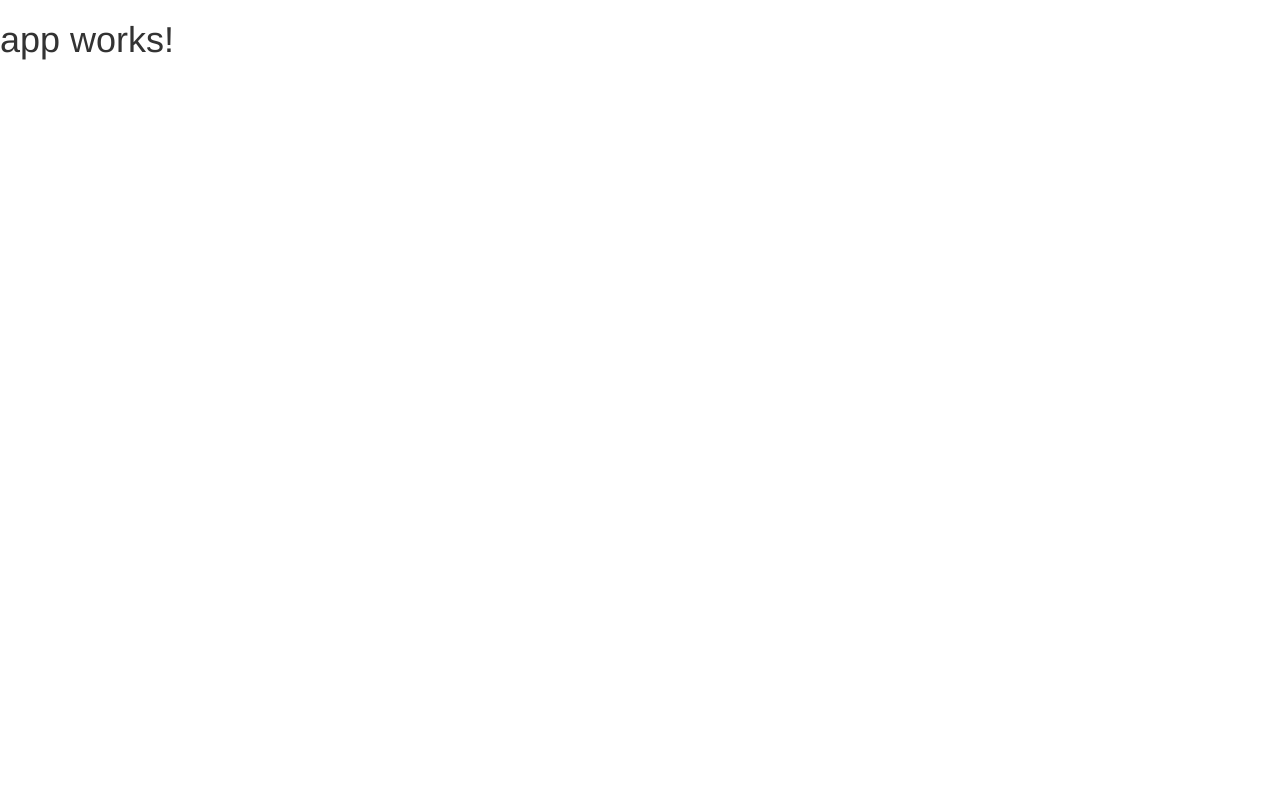
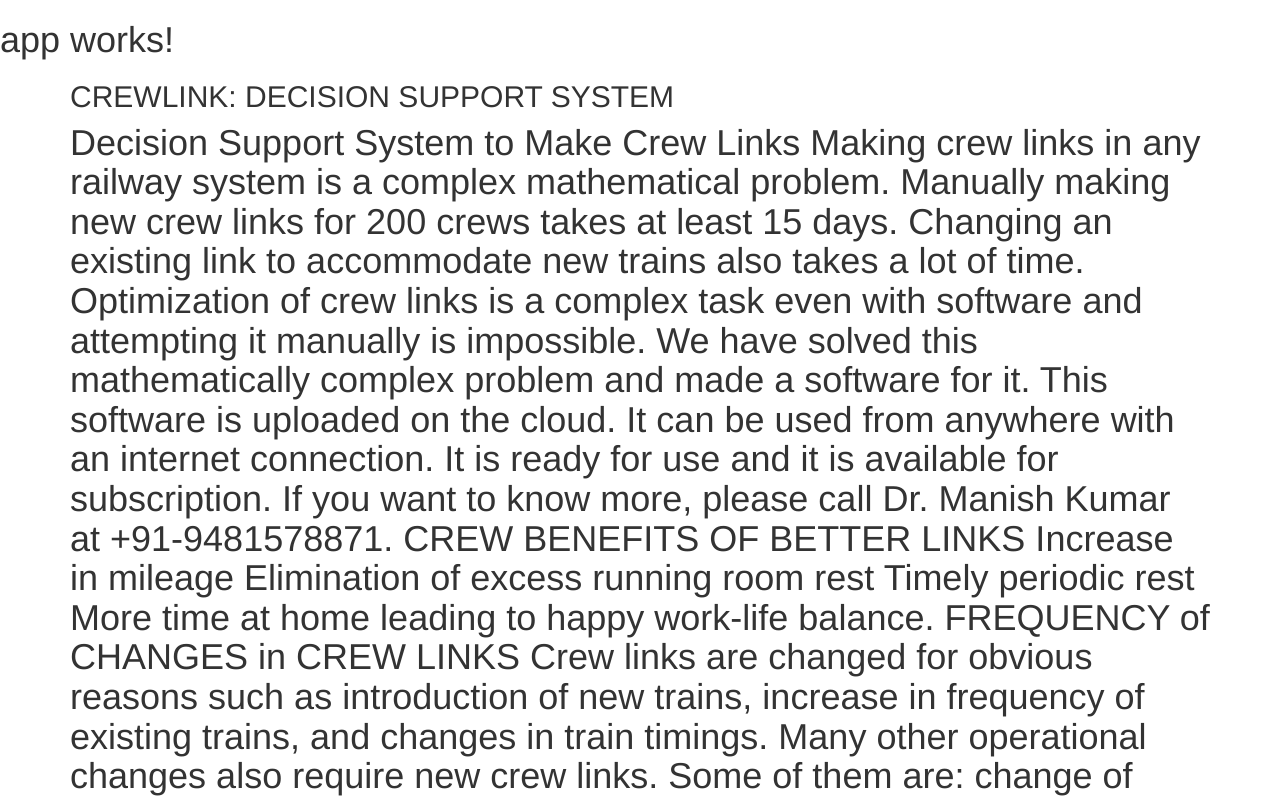
Before and after one commit to rakeshec005/SmartSchoolAngular-2, an Angular app: page / in a window 1280 px wide. Shown: the top 799 px of the page. Built offline with nearby package versions, Linux system fonts and the light colour scheme.

Commit message:
routers working

```diff
--- a/src/app/app.component.html
+++ b/src/app/app.component.html
@@ -1,3 +1,8 @@
 <h1>
   {{title}}
+   <div id="page-content-wrapper">
+        <div class="container">
+            <router-outlet></router-outlet>
+        </div>
+    </div>
 </h1>
--- /dev/null
+++ b/src/app/dashboard/dashboard.component.html
@@ -0,0 +1,27 @@
+<h2>
+    CREWLINK: DECISION SUPPORT SYSTEM</h2>
+<p>
+    Decision Support System to Make Crew Links Making crew links in any railway system is a complex mathematical problem. Manually
+    making new crew links for 200 crews takes at least 15 days. Changing an existing link to accommodate new trains also
+    takes a lot of time. Optimization of crew links is a complex task even with software and attempting it manually is impossible.
+    We have solved this mathematically complex problem and made a software for it. This software is uploaded on the cloud.
+    It can be used from anywhere with an internet connection. It is ready for use and it is available for subscription. If
+    you want to know more, please call Dr. Manish Kumar at +91-9481578871. CREW BENEFITS OF BETTER LINKS Increase in mileage
+    Elimination of excess running room rest Timely periodic rest More time at home leading to happy work-life balance. FREQUENCY
+    of CHANGES in CREW LINKS Crew links are changed for obvious reasons such as introduction of new trains, increase in frequency
+    of existing trains, and changes in train timings. Many other operational changes also require new crew links. Some of
+    them are: change of traction from diesel to electric; change of conventional passenger rakes to MEMU or DMU. These incremental
+    changes also need new crew links. FEATURES OF THE DECISION SUPPORT SYSTEM It is a web based system hosted on cloud which
+    ensures high reliability and easy accessibility. This can be used to make crew links of daily and weekly, long distance
+    mail express and short distance passenger trains. A train journey is divided into driving sections of suitable length.
+    The small driving sections can be clubbed to make a long crew duty. Pilot running or dead heading of crew is accommodated
+    in crew duty. Efficient round trips are made for all the duties. The round trips are arranged in proper sequence to make
+    crew links, satisfying headquarter rest and periodic rest requirements. Flexibility is the most important feature of
+    the software and railways can make the crew links as per their choice and it is not dictated by the software. Crew links
+    for daily trains and crew links for weekly trains can be clubbed which leads to additional saving. SUBSCRIPTION TO USE
+    THE SOFTWARE The customers can subscribe to the software. Customers will receive training in the use of the software.
+    We provide five day working hours (9AM to 5 PM) support for the software. This is just a telephone call away. Five days
+    are Monday to Friday excluding Karnataka holidays. To know more about the subscription services please call Dr. Manish
+    Kumar at 9481578871
+
+</p>
--- /dev/null
+++ b/src/app/dashboard/dashboard.component.ts
@@ -0,0 +1,15 @@
+'use strict';
+import { Component} from '@angular/core';
+
+
+@Component({
+  selector: 'app-dashboard',
+  templateUrl:"dashboard.component.html",
+  styleUrls: ['dashboard.component.css']
+
+})
+export class dashboardComponent {
+
+
+
+}
--- a/src/app/login/login.component.html
+++ b/src/app/login/login.component.html
@@ -1,6 +1,3 @@
-<br>
-<br>
-<br>
 
 <div class="row">
         <div class="col-md-4 col-md-offset-4">
--- a/src/app/routes.ts
+++ b/src/app/routes.ts
@@ -1,8 +1,12 @@
 import { Routes } from '@angular/router';
+import { loginComponent } from './login/login.component';
+import { dashboardComponent } from './dashboard/dashboard.component';
+
 
 
 
 
 export const APP_ROUTER_PROVIDERS: Routes = [
-  { path: 'login', component: loginComponent },
+  { path: '', component: dashboardComponent },
+  { path: 'login', component: loginComponent }
 ];
--- a/src/index.html
+++ b/src/index.html
@@ -3,7 +3,7 @@
 
 <head>
   <meta charset="utf-8">
-  <title>SmartSchoolAngular2</title>
+  <title>SmartSchoolAngular Js version@2 : A Mathologic Product</title>
   <base href="/">
 
   <meta name="viewport" content="width=device-width, initial-scale=1">
```
Also changed, not shown: src/app/app.module.ts (+29 -3 lines), src/app/dashboard/dashboard.component.css (added).
